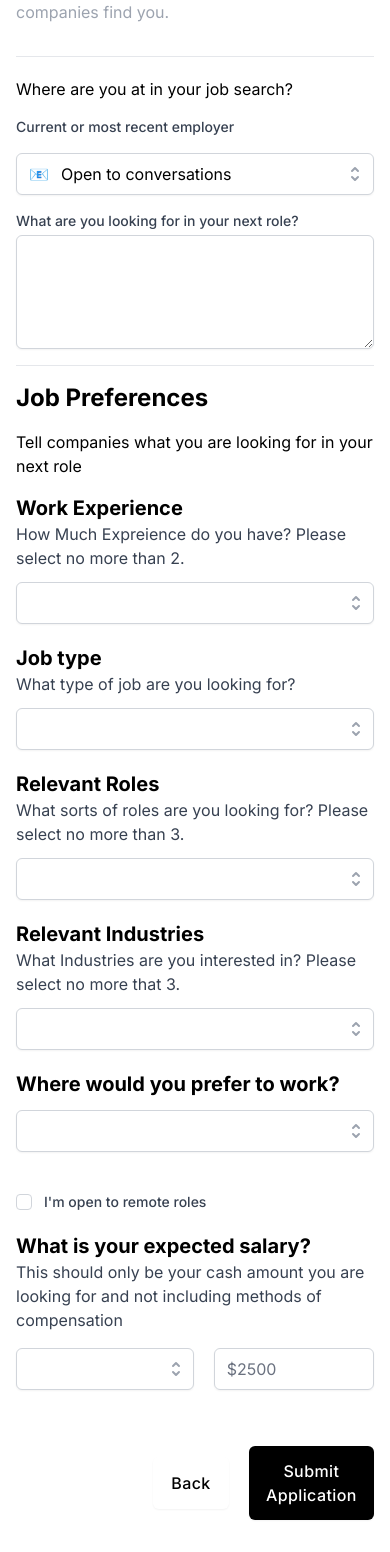
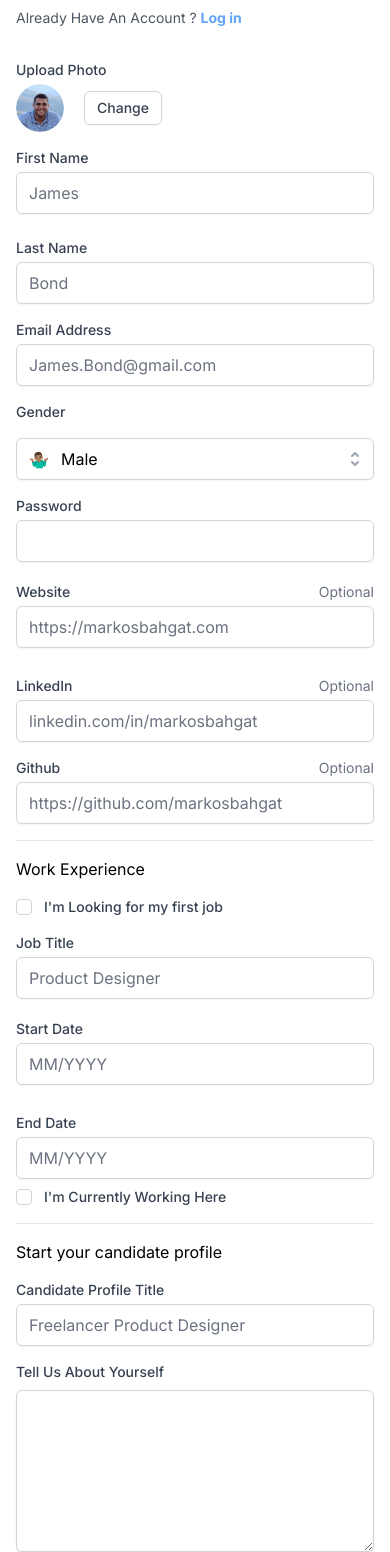
Before and after one commit to Tawwr/portal, a Next.js app: page /signup in a window 390 px wide. Shown: the part 240-1792 px from the top of the page. Built offline with nearby package versions, Linux system fonts and the light colour scheme.

Commit message:
correct comments

```diff
--- a/components/listbox.tsx
+++ b/components/listbox.tsx
@@ -4,7 +4,11 @@ import { CheckIcon, SelectorIcon } from '@heroicons/react/solid'
 import { classNames } from 'lib'
 import { Fragment, useState } from 'react'
 
-export const ListBox = ({ options }: { options: any[] }) => {
+interface Props {
+  options: any[],
+  label:string,
+}
+export const ListBox:React.FC<Props> = ({ options, label }) => {
   const [selected, setSelected] = useState(options[0])
 
   return (
@@ -12,7 +16,7 @@ export const ListBox = ({ options }: { options: any[] }) => {
       {({ open }) => (
         <>
           <Listbox.Label className="block text-sm font-medium text-gray-700">
-            Current or most recent employer
+            {label}
           </Listbox.Label>
           <div className="relative mt-1">
             <Listbox.Button className="relative w-full cursor-default rounded-md border border-gray-300 bg-white py-2 pl-3 pr-10 text-left shadow-sm focus:border-black focus:outline-none focus:ring-1 focus:ring-black sm:text-sm">
--- a/components/multiCheckBox/index.tsx
+++ b/components/multiCheckBox/index.tsx
@@ -4,20 +4,19 @@ import { Combobox } from '@headlessui/react'
 import { classNames } from 'lib'
 
 interface Props {
-    label:string,
+    label?: string,
+    options: any[]
 }
 
-const MultiCheckBox:React.FC<Props> = ({label}) => {
-    const people = [
-      { id: 1, name: 'Leslie Alexander' },
-    ]
+const MultiCheckBox:React.FC<Props> = ({label, options}) => {
+
     const [query, setQuery] = useState('');
     const [selectedPerson, setSelectedPerson] = useState();
 
   const filteredPeople =
     query === ''
-      ? people
-      : people.filter((person) => {
+      ? options
+      : options.filter((person) => {
           return person.name.toLowerCase().includes(query.toLowerCase())
         })
 
@@ -27,8 +26,8 @@ const MultiCheckBox:React.FC<Props> = ({label}) => {
       <div className="relative mt-1">
         <Combobox.Input
           className="w-full rounded-md border border-gray-300 bg-white py-2 pl-3 pr-10 shadow-sm focus:border-indigo-500 focus:outline-none focus:ring-1 focus:ring-indigo-500 sm:text-sm"
-          onChange={(event) => setQuery(event.target.value)}
-          displayValue={query}
+          onChange={(event:any) => setQuery(event.target.value)}
+        //   displayValue={query}
         />
         <Combobox.Button className="absolute inset-y-0 right-0 flex items-center rounded-r-md px-2 focus:outline-none">
           <SelectorIcon className="h-5 w-5 text-gray-400" aria-hidden="true" />
@@ -49,7 +48,7 @@ const MultiCheckBox:React.FC<Props> = ({label}) => {
               >
                 {({ active, selected }) => (
                   <>
-                    <span className={classNames('block truncate', (selected && 'font-seminole'))}>{person.name}</span>
+                    <span className={classNames('block truncate')}>{person.name}</span>
 
                     {selected && (
                       <span
--- a/components/registrationForm/stepOne.component.tsx
+++ b/components/registrationForm/stepOne.component.tsx
@@ -5,11 +5,11 @@ import { useForm } from 'react-hook-form';
 
 
 interface Props {
-    handleSteps:(value:number) => void,
+    handleSteps: (value: number) => void,
 }
 
-const StepOne: React.FC<Props> = ({handleSteps}) => {
-    const people = [
+const StepOne: React.FC<Props> = ({ handleSteps }) => {
+    const genderOptions = [
         {
             id: 1,
             name: 'Male',
@@ -38,7 +38,7 @@ const StepOne: React.FC<Props> = ({handleSteps}) => {
         handleSteps(2);
     })
     return (
-        <form onSubmit={onSubmit} className="space-y-4">
+        <form onSubmit={onSubmit} className="space-y-4" noValidate>
             <div className="mt-6 flex-grow lg:mt-0 ">
                 <p
                     className="text-sm font-medium text-gray-700"
@@ -142,7 +142,7 @@ const StepOne: React.FC<Props> = ({handleSteps}) => {
                     />
                 </div>
             </div>
-
+            <ListBox options={genderOptions} label="Gender" />
             <div>
                 <div className="mt-1">
                     <TTextInput
@@ -209,23 +209,23 @@ const StepOne: React.FC<Props> = ({handleSteps}) => {
             <div className="relative flex items-start">
                 <div className="flex h-5 items-center">
                     <input
-                            id="comments"
-                            aria-describedby="comments-description"
-                            name="comments"
+                        id="checkFirstJob"
+                        aria-describedby="checkFirstJob-description"
+                        name="checkFirstJob"
                         type="checkbox"
                         className="h-4 w-4 rounded border-gray-300 text-black focus:ring-black"
                     />
                 </div>
                 <div className="ml-3 text-sm">
                     <label
-                            htmlFor="comments"
+                        htmlFor="checkFirstJob"
                         className="font-medium text-gray-700"
                     >
                         I'm Looking for my first job
                     </label>
                 </div>
             </div>
-                <ListBox options={people}  />
+
             <div className="col-span-3">
                 <div className="mt-1">
                     <TTextInput
@@ -272,19 +272,19 @@ const StepOne: React.FC<Props> = ({handleSteps}) => {
                     <div className="relative flex items-start">
                         <div className="flex h-5 items-center">
                             <input
-                                    id="comments"
-                                    aria-describedby="comments-description"
-                                    name="comments"
+                                id="checkWorkingHere"
+                                aria-describedby="checkWorkingHere-description"
+                                name="checkWorkingHere"
                                 type="checkbox"
                                 className="h-4 w-4 rounded border-gray-300 text-black focus:ring-black"
                             />
                         </div>
                         <div className="ml-3 text-sm">
                             <label
-                                    htmlFor="comments"
+                                htmlFor="checkWorkingHere"
                                 className="font-medium text-gray-700"
                             >
-                                    I'm Currently Working
+                                I'm Currently Working Here
                             </label>
                         </div>
                     </div>
@@ -308,19 +308,19 @@ const StepOne: React.FC<Props> = ({handleSteps}) => {
             </div>
             <div>
                 <label
-                        htmlFor="comment"
+                    htmlFor="profileTitle"
                     className="block text-sm font-medium text-gray-700"
                 >
                     Tell Us About Yourself
                 </label>
                 <div className="mt-1">
-                        <textarea
-                            rows={6}
-                            name="comment"
-                            id="comment"
-                            className="block w-full rounded-md border-gray-300 shadow-sm focus:border-black focus:ring-black sm:text-sm"
-                            defaultValue={''}
-                            required
+                    <TTextInput
+                        id="bio"
+                        name="bio"
+                        autoComplete='bio-description'
+                        register={register}
+                        error={errors.bio?.message ?? undefined}
+                        isTextArea={true}
                     />
                 </div>
             </div>
--- a/components/registrationForm/stepTwo.component.tsx
+++ b/components/registrationForm/stepTwo.component.tsx
@@ -5,10 +5,10 @@ import { useForm } from 'react-hook-form';
 import TTextInput from 'components/shared/textInput';
 
 interface Props {
-    handleSteps:(value:number) => void,
+    handleSteps: (value: number) => void,
 }
 
-const StepTwo:React.FC<Props> = ({handleSteps}) => {
+const StepTwo: React.FC<Props> = ({ handleSteps }) => {
     const options = [
         {
             id: 1,
@@ -21,6 +21,9 @@ const StepTwo:React.FC<Props> = ({handleSteps}) => {
             avatar: '💭'
         }
     ];
+    const chooseOptions = [
+        { id: 1, name: 'Leslie Alexander' },
+    ]
     const {
         register,
         handleSubmit,
@@ -31,22 +34,48 @@ const StepTwo:React.FC<Props> = ({handleSteps}) => {
         reset()
 
     })
+    const infoInputs = [
+        {
+            title: "Work Experience",
+            label: "How Much Expreience do you have? Please select no more than 2.",
+            options: chooseOptions
+        },
+        {
+            title: "Job type",
+            label: "What type of job are you looking for?",
+            options: chooseOptions
+        },
+        {
+            title: "Relevant Roles",
+            label: "What sorts of roles are you looking for? Please select no more than 3.",
+            options: chooseOptions
+        },
+        {
+            title: "Relevant Industries",
+            label: "What Industries are you interested in? Please select no more that 3.",
+            options: chooseOptions
+        },
+        {
+            title: "Where would you prefer to work?",
+            label: "",
+            options: chooseOptions
+        },
+    ]
     return (
-        <form onSubmit={onSubmit} className="space-y-4">
+        <form onSubmit={onSubmit} className="space-y-4" noValidate>
             <hr className='mb-5' />
-            <span>Where are you at in your job search?</span>
-            <ListBox options={options} />
+            <ListBox options={options} label="Where are you at in your job search?" />
             <div>
                 <label htmlFor="comment" className="block text-sm font-medium text-gray-700">
                     What are you looking for in your next role?
                 </label>
                 <div className="mt-1">
-                    <textarea
-                        rows={4}
-                        name="comment"
-                        id="comment"
-                        className="shadow-sm focus:ring-indigo-500 focus:border-indigo-500 block w-full sm:text-sm border-gray-300 rounded-md"
-                        defaultValue={''}
+                    <TTextInput
+                        id='nextRoleDes'
+                        isTextArea={true}
+                        name="nextRoleDes"
+                        register={register}
+                        error={errors.nextRoleDes?.message ?? undefined}
                     />
                 </div>
             </div>
@@ -54,36 +83,14 @@ const StepTwo:React.FC<Props> = ({handleSteps}) => {
             <h2 className='font-bold text-2xl'>Job Preferences</h2>
             <p>Tell companies what you are looking for in your next role</p>
             <div className='flex flex-col gap-5 my-10'>
-                <div>
-                    <h3 className='font-bold text-xl'>Work Experience</h3>
-                    <p className='mb-3 text-gray-700'>How Much Expreience do you have? Please select no more than 2.</p>
-                    <MultiCheckBox label='' />
-
-                </div>
-                <div>
-
-                    <h3 className='font-bold text-xl'>Job type</h3>
-                    <p className='mb-3 text-gray-700'>What type of job are you looking for?</p>
-                    <MultiCheckBox label=''/>
-                </div>
-                <div>
-                    <h3 className='font-bold text-xl'>Relevant Roles</h3>
-                    <p className='mb-3 text-gray-700'>What sorts of roles are you looking for? Please select no more than 3.</p>
-                    <MultiCheckBox label=''/>
-
-                </div>
-                <div>
-
-                    <h3 className='font-bold text-xl'>Relevant Industries</h3>
-                    <p className='mb-3 text-gray-700'>What Industries are you interested in? Please select no more that 3.</p>
-                    <MultiCheckBox label=''/>
-                </div>
-                <div>
-
-                    <h3 className='font-bold text-xl mb-3'>Where would you prefer to work?</h3>
-                    <MultiCheckBox label=''/>
-                </div>
-                <div></div>
+                {
+                    infoInputs.map(item => (
+                        <div key={Date.now()}>
+                            <h3 className='font-bold text-xl mb-3'>{item.title}</h3>
+                            <MultiCheckBox options={item.options} label={item.label} />
+                        </div>
+                    ))
+                }
                 <div className="relative flex items-start">
                     <div className="flex h-5 items-center">
                         <input
@@ -107,7 +114,7 @@ const StepTwo:React.FC<Props> = ({handleSteps}) => {
                     <h3 className='font-bold text-xl'>What is your expected salary?</h3>
                     <p className='mb-3 text-gray-700'>This should only be your cash amount you are looking for and not including methods of compensation</p>
                     <div className='flex flex-row gap-5 mb-10'>
-                        <MultiCheckBox label=" " />
+                        <MultiCheckBox options={chooseOptions} />
                         <TTextInput
                             type="number"
                             name="salary"
--- a/components/shared/textInput.tsx
+++ b/components/shared/textInput.tsx
@@ -4,15 +4,15 @@ import React from 'react'
 import { RegisterOptions, UseFormRegisterReturn } from "react-hook-form";
 
 interface props
-extends React.DetailedHTMLProps<
-React.InputHTMLAttributes<HTMLInputElement>,
-HTMLInputElement
-> {
+  extends React.DetailedHTMLProps<
+    React.InputHTMLAttributes<HTMLInputElement>,
+    HTMLInputElement
+  > {
   error?: string,
-  register:(name: string, options?: RegisterOptions) => UseFormRegisterReturn;
+  register: (name: string, options?: RegisterOptions) => UseFormRegisterReturn,
+  isTextArea?: boolean,
 }
-function TTextInput({ error, register, ...props }: props) {
-  const { type, title, name, autoComplete, placeholder, required } = props;
+function TTextInput({ error, register, isTextArea, name, required, title, ...props }: props) {
   return (
     <div>
       <div className="flex justify-between">
@@ -23,25 +23,34 @@ function TTextInput({ error, register, ...props }: props) {
           {title}
         </label>
         {required === false && (
-          <span className="text-sm text-gray-500" id={props.name + '-optional'}>
+          <span className="text-sm text-gray-500" id={name + '-optional'}>
             Optional
           </span>
         )}
       </div>
 
       <div className="relative mt-1 rounded-md shadow-sm">
-        <input
-          type={type}
-          autoComplete={autoComplete}
-          placeholder={placeholder}
-          {...register(name?? "default", {required:{value:required?? true, message:"This Field Is Required"}})}
+        {isTextArea ? (<textarea
+          rows={6}
+          id={props.id}
+          className={classNames(
+            'block w-full rounded-md sm:text-sm',
+            error
+              ? 'border-red-300 pr-10 text-red-900 placeholder-red-300 focus:border-red-500 focus:outline-none focus:ring-red-500'
+              : "block w-full rounded-md border-gray-300 shadow-sm focus:border-black focus:ring-black sm:text-sm"
+          )}
+          defaultValue={''}
+          {...register(name ?? "default", { required: { value: required ?? true, message: "This Field Is Required" } })}
+        />) : (<input
+          {...props}
+          {...register(name ?? "default", { required: { value: required ?? true, message: "This Field Is Required" } })}
           className={classNames(
             'block w-full rounded-md sm:text-sm',
             error
               ? 'border-red-300 pr-10 text-red-900 placeholder-red-300 focus:border-red-500 focus:outline-none focus:ring-red-500'
               : 'border-gray-300 focus:border-black focus:ring-black'
           )}
-        />
+        />)}
         {error && (
           <div className="pointer-events-none absolute inset-y-0 right-0 flex items-center pr-3">
             <ExclamationCircleIcon
@@ -52,10 +61,10 @@ function TTextInput({ error, register, ...props }: props) {
         )}
       </div>
       {error && (
-        <p className="text-sm text-red-600" id={props.name + '-error'}>
+        <p className="text-sm text-red-600" id={name + '-error'}>
           &nbsp; {error}
         </p>
-          )}
+      )}
     </div>
   )
 }
--- a/pages/signup.tsx
+++ b/pages/signup.tsx
@@ -8,10 +8,33 @@ import { useState } from 'react'
 
 
 export default function SignUp() {
-  const [step, setStep] = useState(2);
+  const [step, setStep] = useState(1);
 
-  const handleSteps = (value:number) => {
+  const handleSteps = (value: number) => {
     setStep(value)
+  }
+  const displayTitle = (title: number) => {
+    if (title === 1) {
+      switch (step) {
+        case 1: return 'Create Your Profile';
+        case 2: return 'What are you looking for ?';
+        default: return ''
+      }
+    }
+    else if (title === 2) {
+      switch (step) {
+        case 1: return 'Filling out all the information below helps your profile stand out!';
+        case 2: return 'Set your preferences for your next role to help companies find you.';
+        default: return ''
+      }
+    }
+  }
+  const displayStep = () => {
+    switch (step) {
+      case 1: return <StepOne handleSteps={handleSteps} />;
+      case 2: return <StepTwo handleSteps={handleSteps} />;
+      default: return <StepOne handleSteps={handleSteps} />
+    }
   }
   return (
     <Layout pageKey="SignUp">
@@ -21,10 +44,10 @@ export default function SignUp() {
             <div className="w-full lg:w-[90%]">
               <div>
                 <h2 className="mt-4 mb-2 text-4xl font-extrabold text-gray-900">
-                  {step === 2 ? 'What are you looking for ?' : 'Create Your Profile'}
+                  {displayTitle(1)}
                 </h2>
                 <span className="text-gray-400">
-                {step === 2 ? 'Set your preferences for your next role to help companies find you.' : 'Filling out all the information below helps your profile stand out!'}
+                  {displayTitle(2)}
                 </span>
                 {step === 1 && (
                   <p className="mt-6 text-sm text-gray-600">
@@ -40,8 +63,7 @@ export default function SignUp() {
 
               <div className="mt-8">
                 <div className="mt-6">
-
-                  {step === 2 ? <StepTwo handleSteps={handleSteps} /> : <StepOne handleSteps={handleSteps} />}
+                  {displayStep()}
                 </div>
               </div>
             </div>
```
Lines whose indentation alone changed are shown as unchanged.
